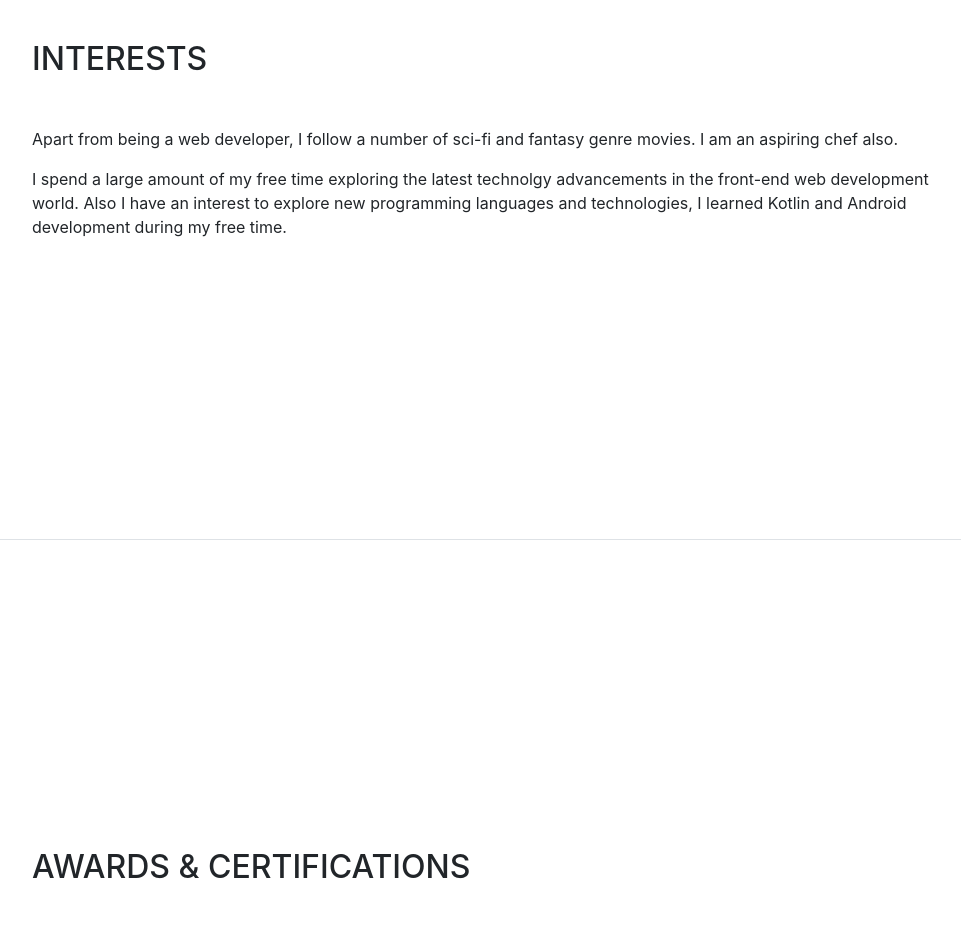
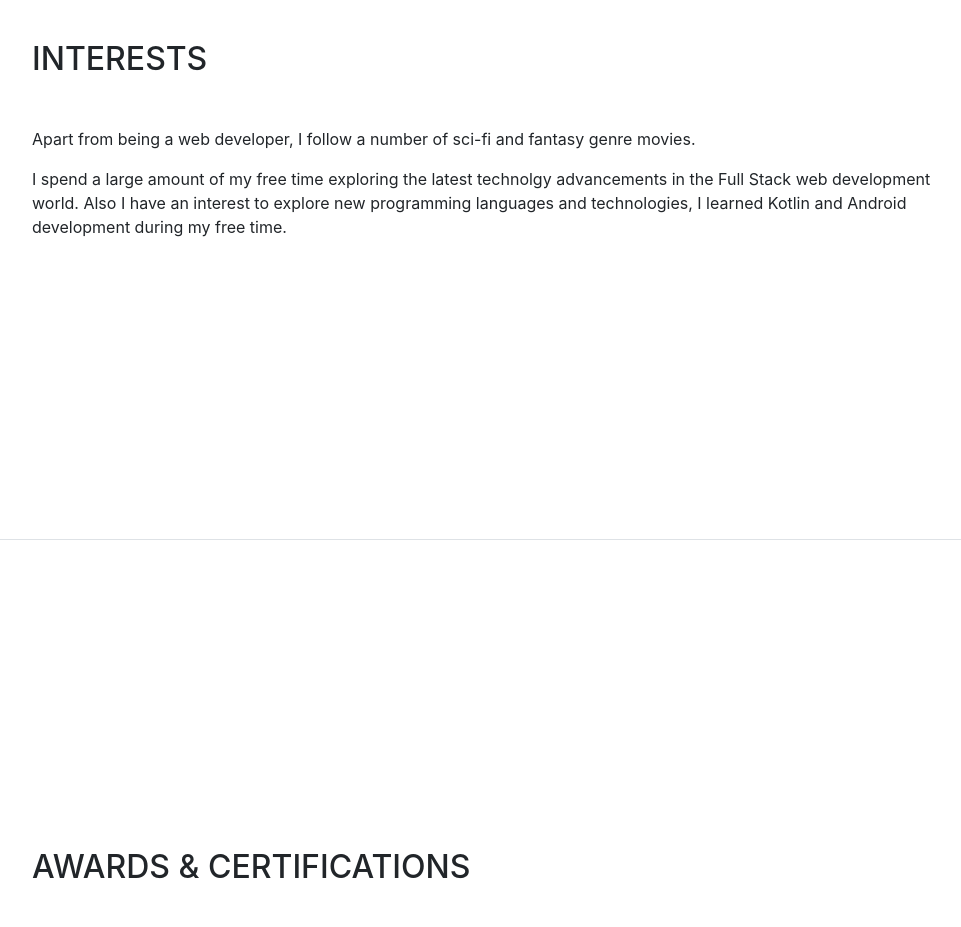
Before and after one commit to sainalshah/sainalshah.github.io, a website with bundled scripts: page index.html in a window 1280 px wide. Shown: the part 4260-5187 px from the top of the page, without its empty margins (288-1249 px from the left). Built offline with nearby package versions, Linux system fonts and the light colour scheme; a web font is replaced by a local one.

Commit message:
Updated Interests section

```diff
--- a/index.html
+++ b/index.html
@@ -274,8 +274,8 @@
     <section class="resume-section p-3 p-lg-5 d-flex flex-column" id="interests">
       <div class="my-auto">
         <h2 class="mb-5">Interests</h2>
-        <p>Apart from being a web developer, I follow a number of sci-fi and fantasy genre movies. I am an aspiring chef also.</p>
-        <p class="mb-0">I spend a large amount of my free time exploring the latest technolgy advancements in the front-end web development world.
+        <p>Apart from being a web developer, I follow a number of sci-fi and fantasy genre movies.</p>
+        <p class="mb-0">I spend a large amount of my free time exploring the latest technolgy advancements in the Full Stack web development world.
           Also I have an interest to explore new programming languages and technologies, I learned Kotlin and  Android development during my free time.</p>
         </div>
       </section>
```
